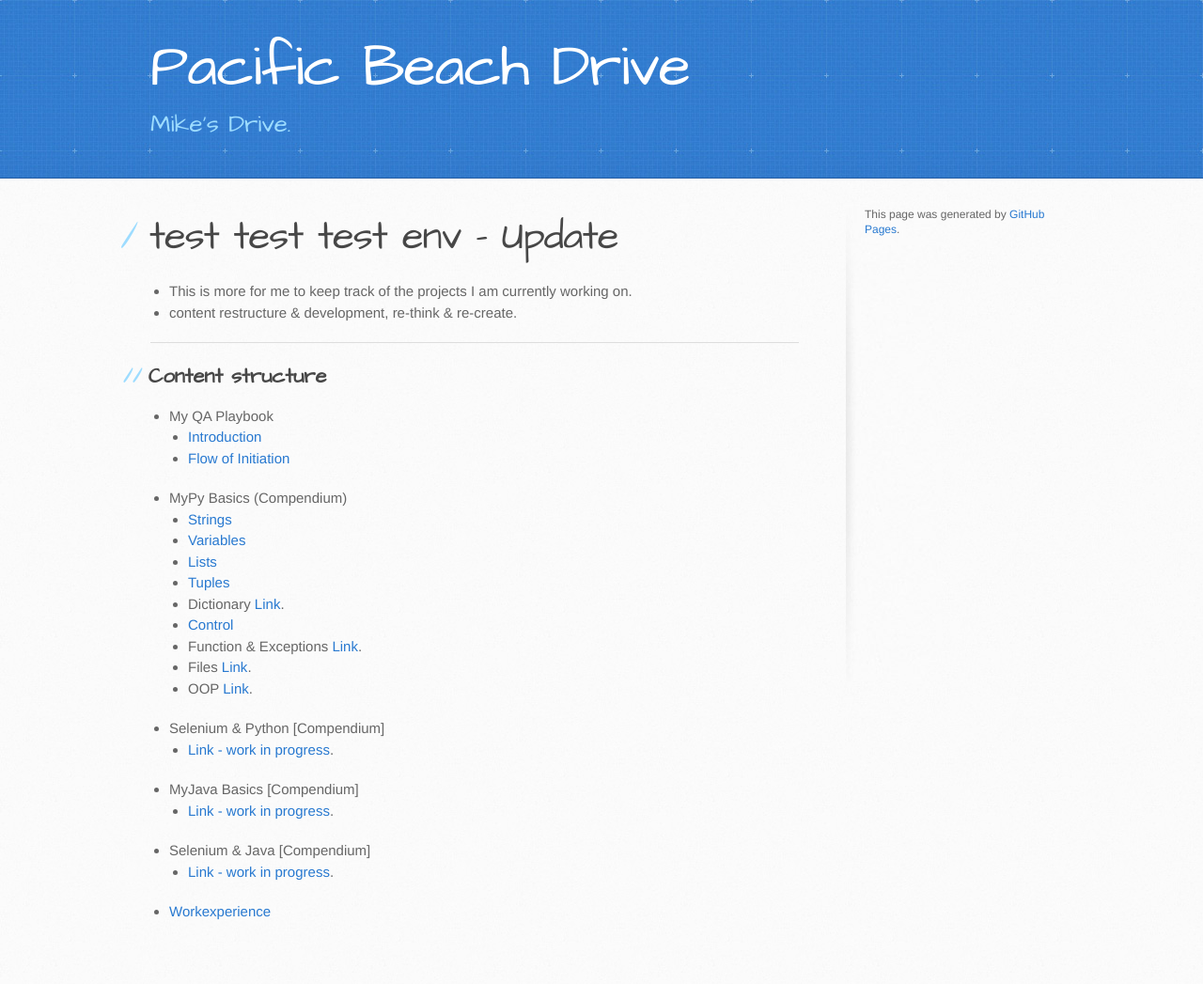
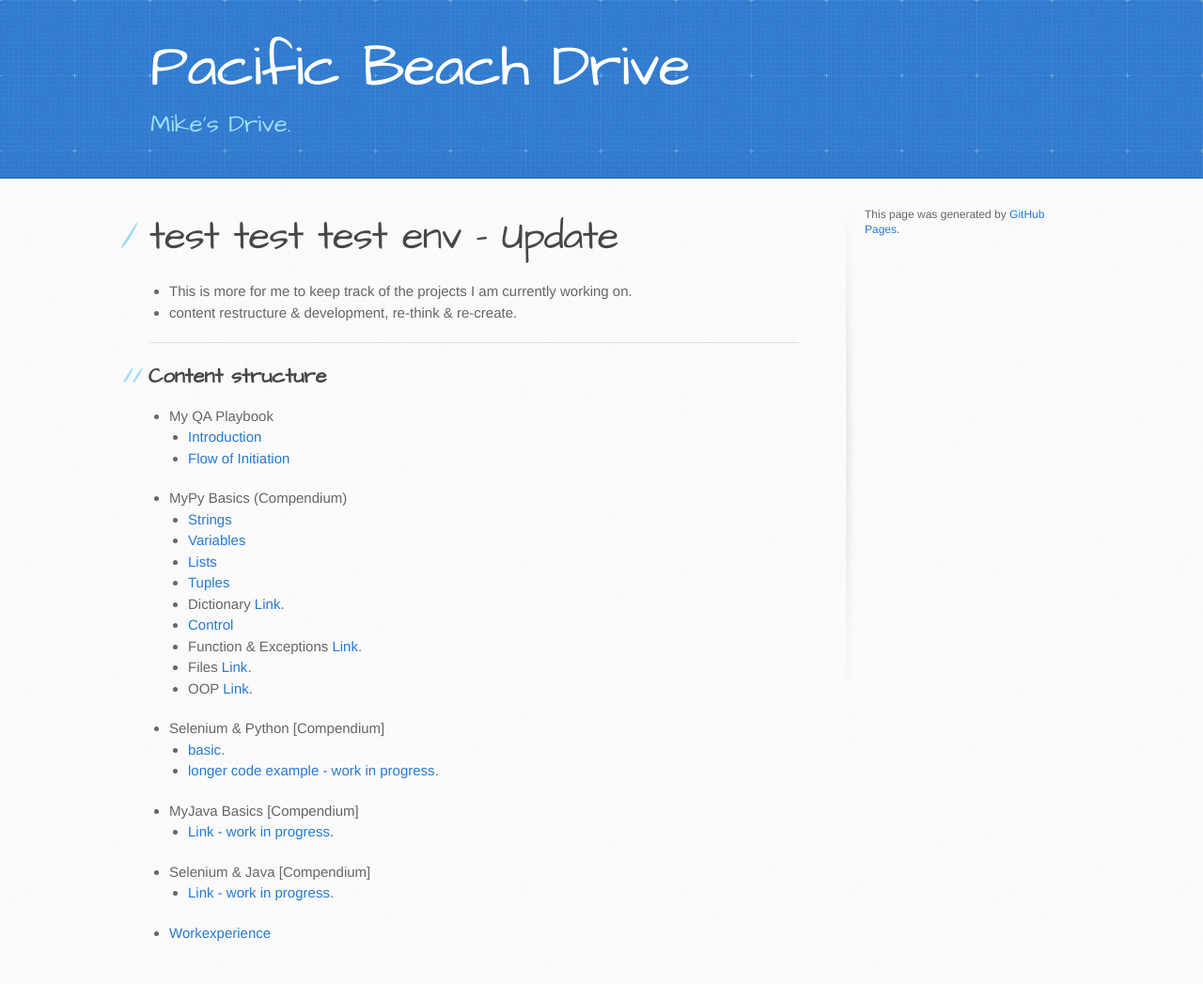
Before and after one commit to trumpfheller/trumpfheller.github.io, a Jekyll site: the page built from index.md, in a window 1280 px wide. Shown: the whole page at 94% size. Built offline with Jekyll 4.4.1, drawn with Linux system fonts in a browser that asks for light colours; before the commit the page ends 1024 px from its top, so only the background shows below that.

Commit message:
Update index.md

```diff
--- a/index.md
+++ b/index.md
@@ -27,7 +27,8 @@ currently working on.
   - OOP [Link](./another-page.html).
 
 - Selenium & Python [Compendium]
-  - [Link - work in progress](./another-page.html).
+  - [basic](./selenium_py.html).
+  - [longer code example - work in progress](./another-page.html).
 
 - MyJava Basics [Compendium]
   - [Link - work in progress](./another-page.html).
```
